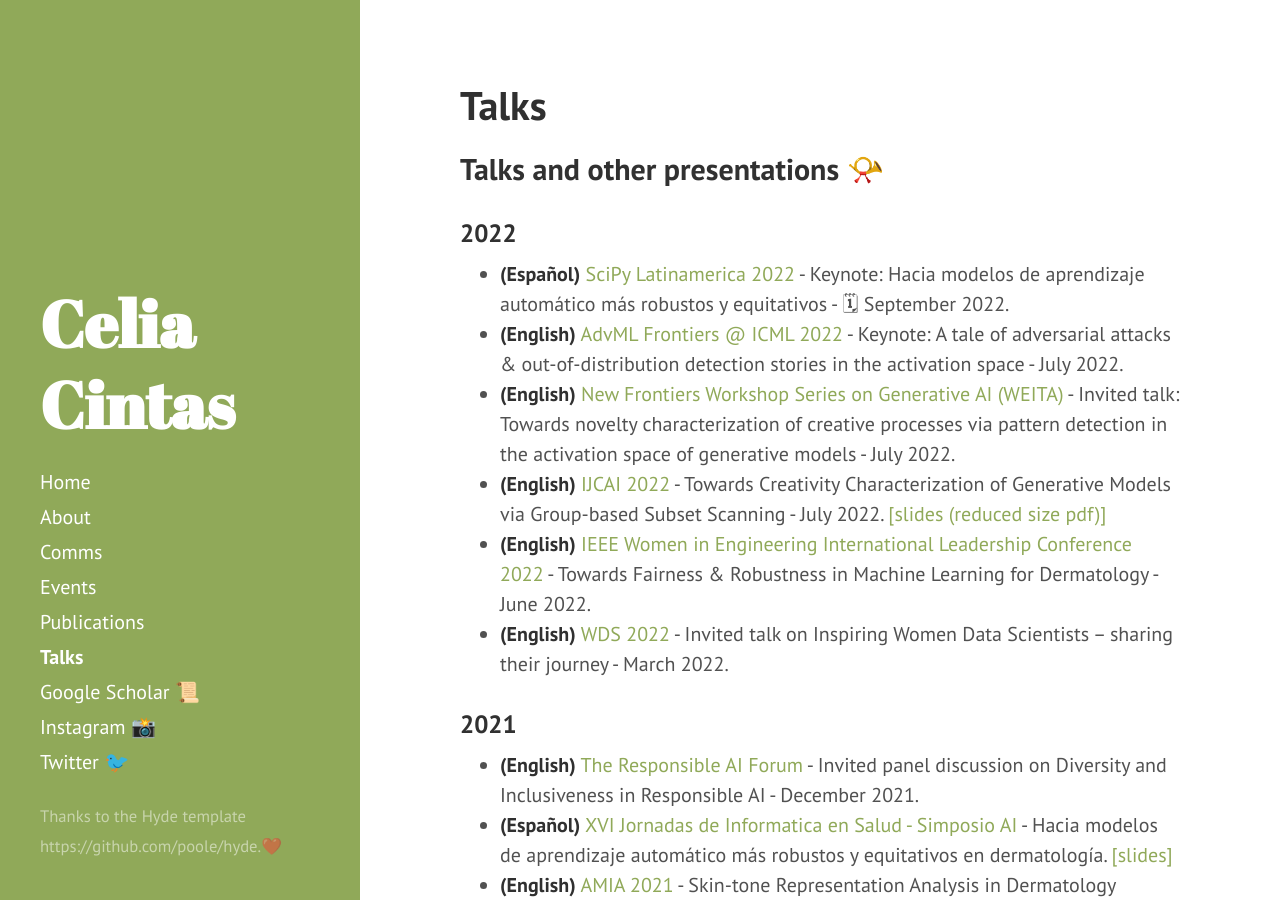
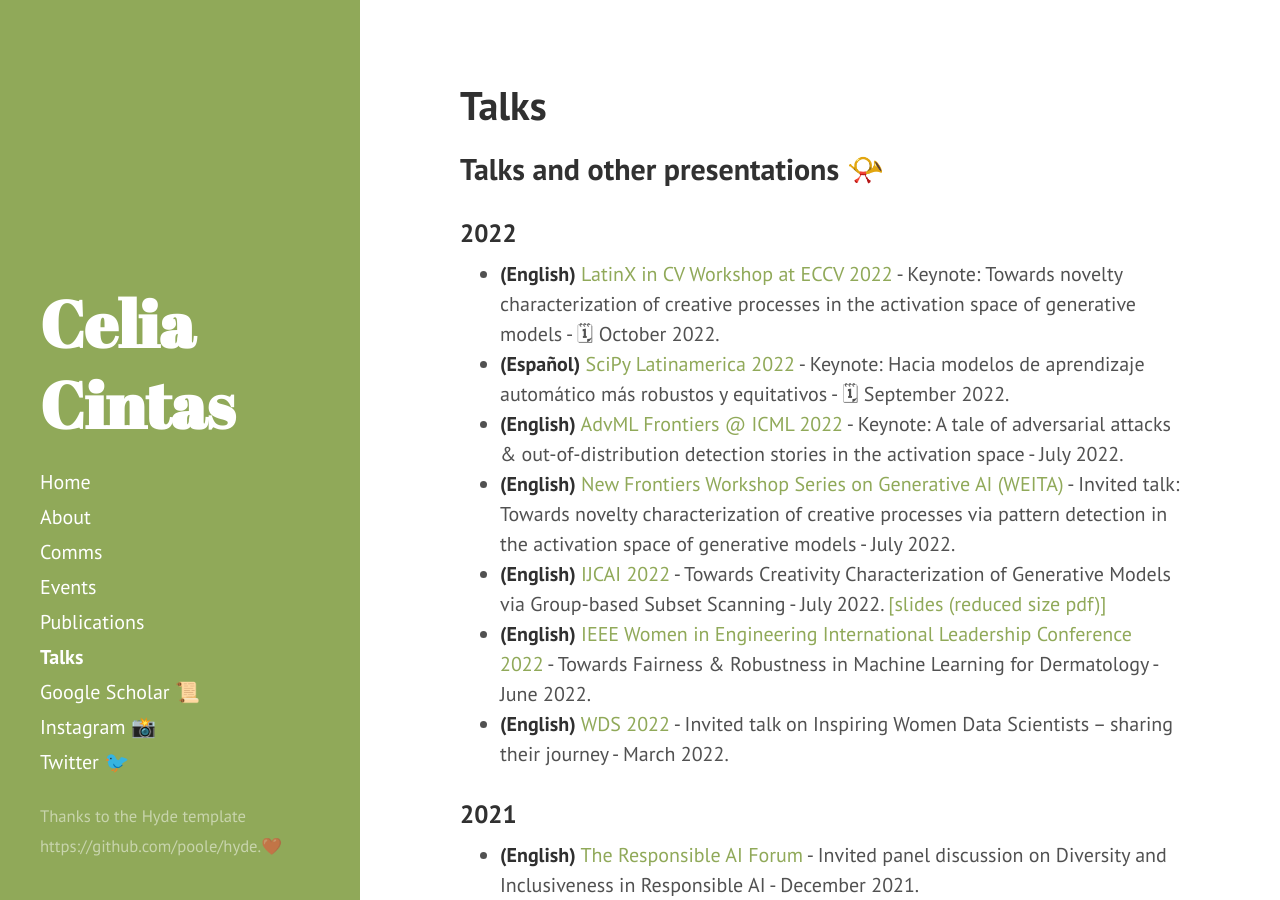
Before and after one commit to celiacintas/celiacintas.github.io, a Jekyll site: the page built from talks.md, in a window 1280 px wide and 900 px high. Built offline with Jekyll 4.4.1, drawn with Linux system fonts in a browser that asks for light colours.

Commit message:
Update talks.md

```diff
--- a/talks.md
+++ b/talks.md
@@ -7,6 +7,7 @@ title: Talks
 
 
 ### 2022
+* **(English)** [LatinX in CV Workshop at ECCV 2022](https://www.latinxinai.org/events/eccv-2022) - Keynote: Towards novelty characterization of creative processes in the activation space of generative models - 🗓 October 2022.
 * **(Español)** [SciPy Latinamerica 2022](https://pythoncientifico.ar/) - Keynote: Hacia modelos de aprendizaje automático más robustos y equitativos -  🗓 September 2022.
 * **(English)** [AdvML Frontiers @ ICML 2022](https://advml-frontier.github.io/) - Keynote: A tale of adversarial attacks & out-of-distribution detection stories in the activation space - July 2022.
 * **(English)** [New Frontiers Workshop Series on Generative AI (WEITA)](https://www.esb.tn/weita/?fbclid=IwAR2wIiVmkYBRK4oaJ4ZBbUvXLzerfU-S9flvWadp1LP7LlfaBkZO2w3gnbI) - Invited talk: Towards novelty characterization of creative processes via pattern detection in the activation space of generative models - July 2022.
```
